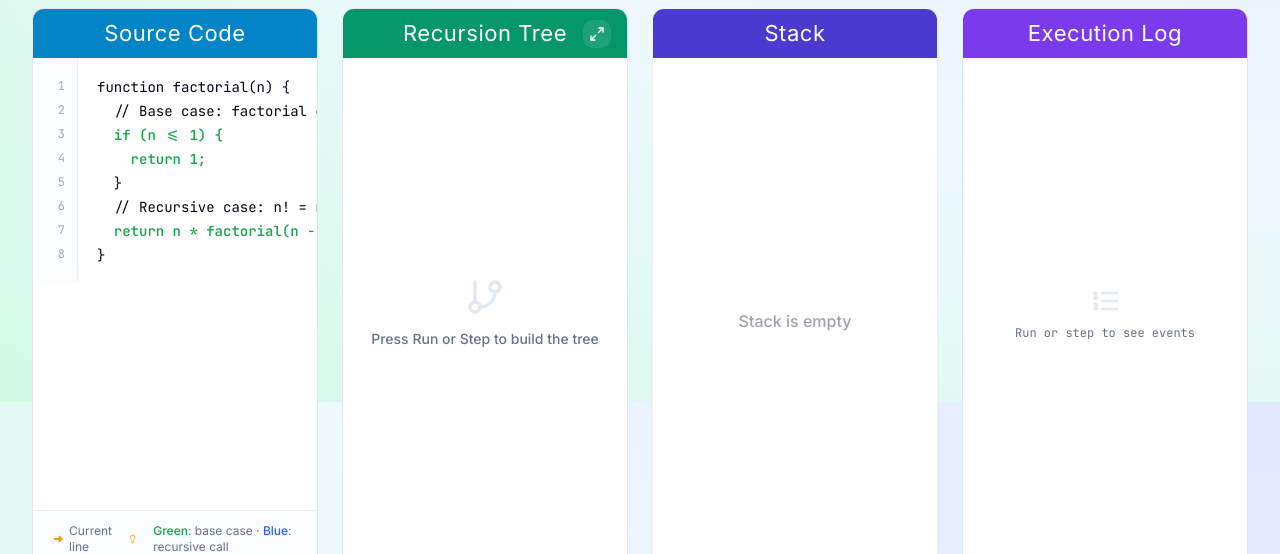
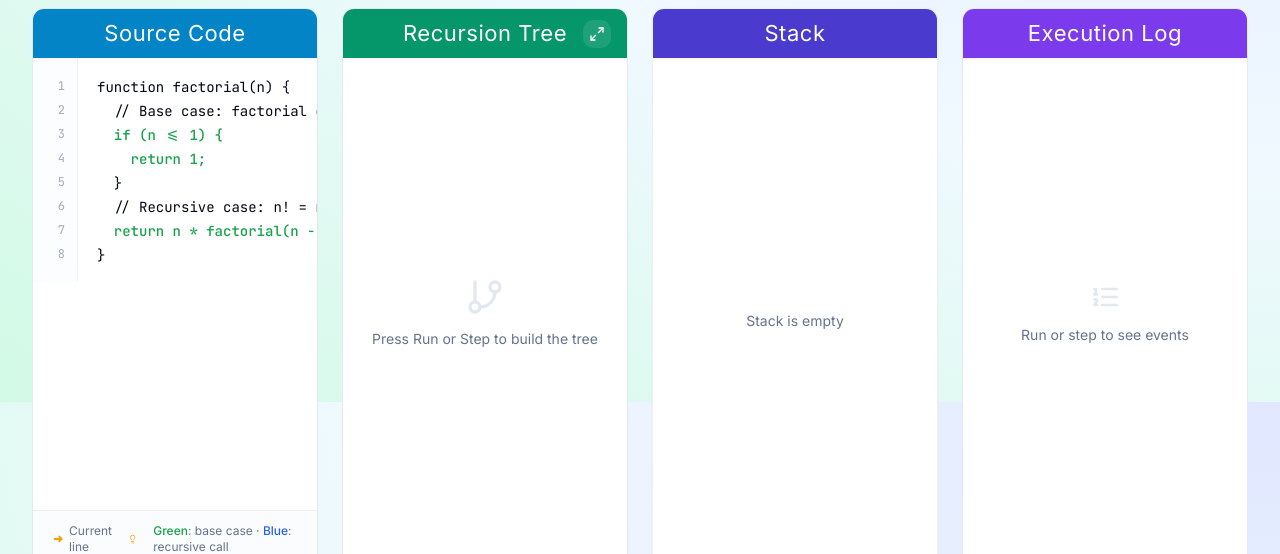
Before and after one commit to yuvnex/Recursion_Visualizer, a React (Vite) app: page / in a window 1280 px wide. Shown: the part 398-952 px from the top of the page. Built offline with nearby package versions, Linux system fonts and the light colour scheme.

Commit message:
fix: Updated fonts in each section

```diff
--- a/src/components/recursion/CallStack.jsx
+++ b/src/components/recursion/CallStack.jsx
@@ -20,8 +20,8 @@ export default function CallStack({ stack, currentNodeId, executionPhase }) {
 
       <div className="flex-1 overflow-y-auto bg-transparent px-5 py-6 flex flex-col-reverse justify-start gap-4 scrollbar-hide [&::-webkit-scrollbar]:hidden [-ms-overflow-style:none] [scrollbar-width:none]">
         {stack.length === 0 && (
-          <div className="flex-1 flex items-center justify-center text-gray-400 font-medium">
-            Stack is empty
+          <div className="flex-1 flex flex-col items-center justify-center gap-3 text-muted-foreground">
+            <p className="font-sans text-sm text-muted-foreground">Stack is empty</p>
           </div>
         )}
 
--- a/src/components/recursion/ExecutionLog.jsx
+++ b/src/components/recursion/ExecutionLog.jsx
@@ -18,7 +18,7 @@ export default function ExecutionLog({ logs }) {
         <span>Execution Log</span>
       </div>
 
-      <div ref={scrollRef} className="flex-1 space-y-2 overflow-auto bg-transparent p-3 font-mono text-xs scrollbar-hide">
+      <div ref={scrollRef} className="relative flex-1 space-y-2 overflow-auto bg-transparent p-3 font-mono text-xs scrollbar-hide">
         <AnimatePresence>
           {logs.map((log, index) => (
             <motion.div
@@ -47,9 +47,9 @@ export default function ExecutionLog({ logs }) {
         </AnimatePresence>
 
         {logs.length === 0 && (
-          <div className="flex h-full flex-col items-center justify-center gap-2 text-muted-foreground">
+          <div className="absolute inset-0 flex flex-col items-center justify-center gap-3 text-muted-foreground pointer-events-none">
             <ListOrdered className="h-8 w-8 text-border" />
-            <p className="text-xs">Run or step to see events</p>
+            <p className="font-sans text-sm text-muted-foreground">Run or step to see events</p>
           </div>
         )}
       </div>
--- a/src/components/recursion/RecursionTree.jsx
+++ b/src/components/recursion/RecursionTree.jsx
@@ -335,7 +335,7 @@ export default function RecursionTree({ nodes, currentNodeId, executionPhase, is
           ) : (
             <div className="flex h-full flex-col items-center justify-center gap-3 text-muted-foreground">
               <GitBranch className="h-10 w-10 text-border" />
-              <p className="text-sm font-medium">Press Run or Step to build the tree</p>
+              <p className="font-sans text-sm text-muted-foreground">Press Run or Step to build the tree</p>
             </div>
           )}
         </AnimatePresence>
```
